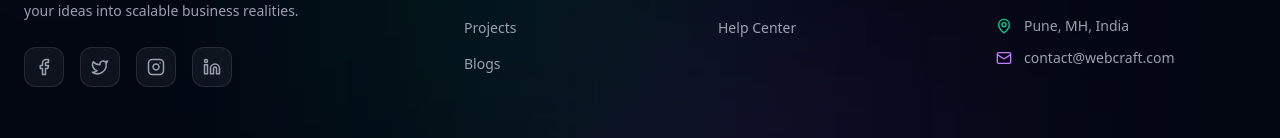
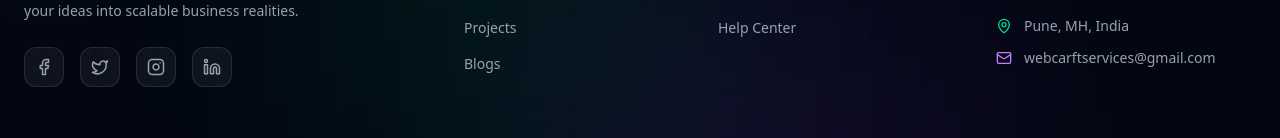
Before and after one commit to Mayur111-code/Web-Craft, a React (Vite) app in the folder frontend/: page / in a window 1280 px wide. Shown: the part 3798-3936 px from the top of the page. Built offline with nearby package versions, Linux system fonts and the light colour scheme.

Commit message:
mail added

```diff
--- a/frontend/src/components/layout/Footer.jsx
+++ b/frontend/src/components/layout/Footer.jsx
@@ -31,7 +31,7 @@ const Footer = () => {
 
   const contactItems = [
     { icon: <MapPin size={16} />, text: 'Pune, MH, India', color: 'text-emerald-400' },
-    { icon: <Mail size={16} />, text: 'contact@webcraft.com', color: 'text-purple-400' },
+    { icon: <Mail size={16} />, text: 'webcarftservices@gmail.com', color: 'text-purple-400' },
   ];
 
   return (
```
